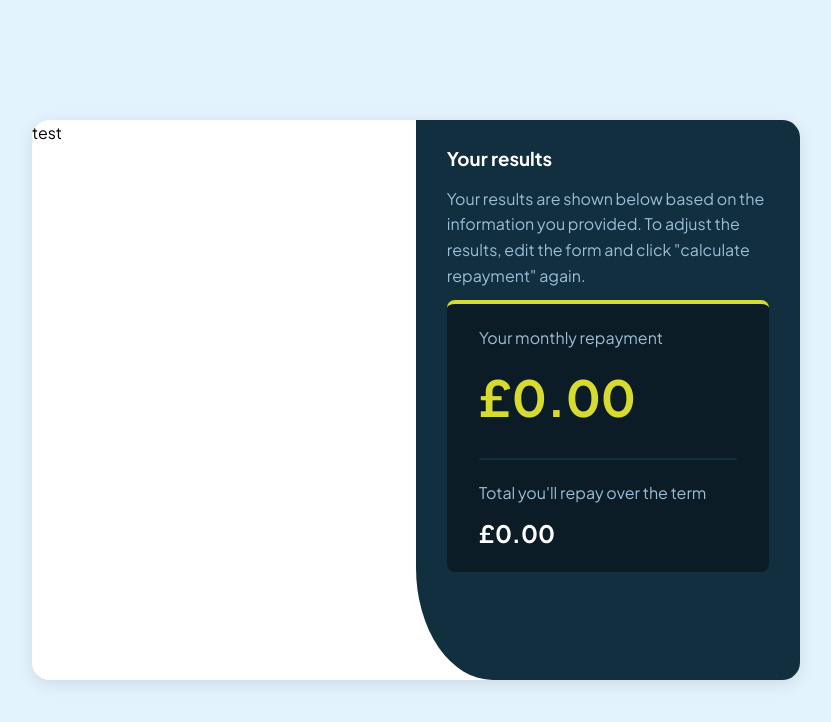
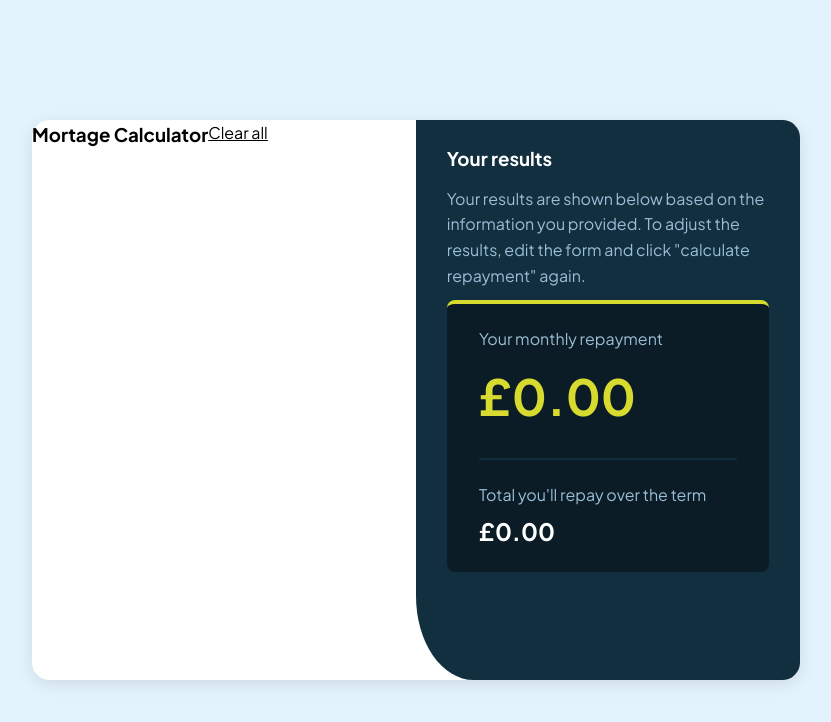
Before and after one commit to nonso01/17-fem-soln, a Vue app: page / in a window 1280 px wide. Shown: the top 722 px of the page, without its empty margins (224-1055 px from the left). Built offline with nearby package versions, Linux system fonts and the light colour scheme.

Commit message:
Calc component

```diff
--- a/src/App.vue
+++ b/src/App.vue
@@ -1,6 +1,7 @@
 <script setup>
 import { ref } from "vue";
 import Res from "./components/Res.vue";
+import Calc from "./components/Calc.vue";
 
 // const poundSign = '£'
 const resultAvailable = ref(!false);
@@ -10,7 +11,7 @@ const anualCost = ref("£0.00");
 
 <template>
   <div class="calculator flex btw">
-    <div>test</div>
+    <Calc />
     <Res
       :resultAvailable="resultAvailable"
       :monthlyCost="monthlyCost"
--- a/src/components/Calc.vue
+++ b/src/components/Calc.vue
@@ -0,0 +1,15 @@
+<script setup>
+const props = defineProps({});
+</script>
+
+<template>
+  <div class="calculate">
+    <div class="flex">
+      <h3>Mortage Calculator</h3>
+      <u>Clear all</u>
+    </div>
+    <div class="form"></div>
+  </div>
+</template>
+
+<style scoped></style>
--- a/src/components/Res.vue
+++ b/src/components/Res.vue
@@ -47,7 +47,7 @@ const props = defineProps({
   background-color: var(--slate-900);
   border-radius: inherit;
   border-top-left-radius: 0px;
-  border-bottom-left-radius: 20%;
+  border-bottom-left-radius: 15%;
 
   &:has(.no-res) {
     display: grid;
@@ -86,7 +86,7 @@ const props = defineProps({
       padding-inline: 10%;
 
       p {
-        margin-bottom: 0.5rem;
+        margin-bottom: 0.3rem;
       }
     }
 
```
